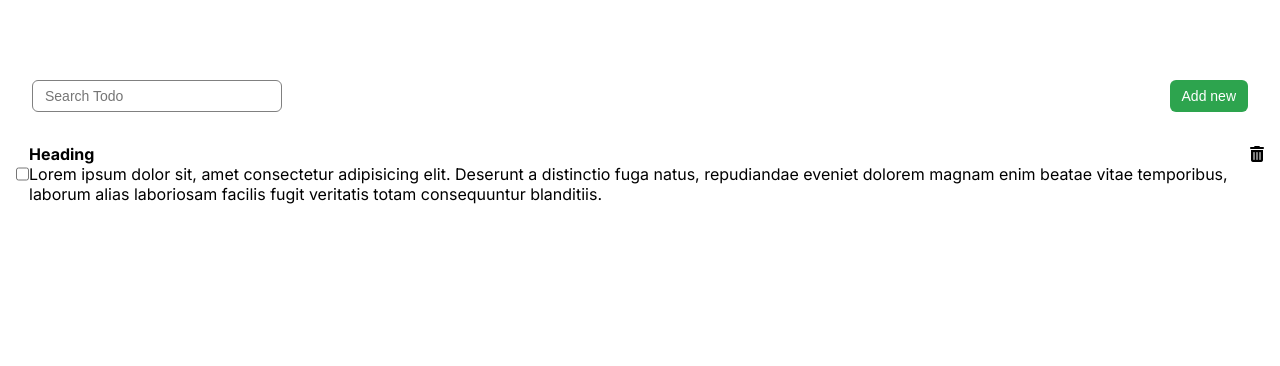
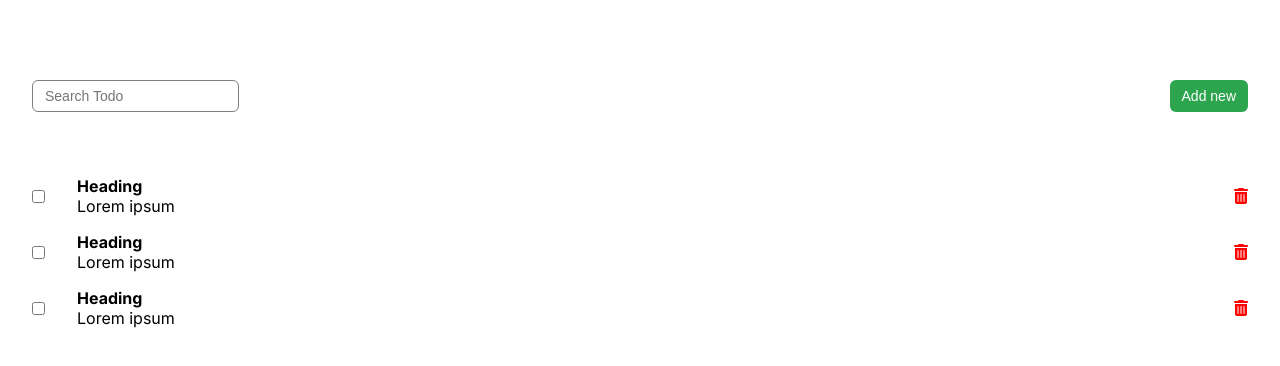
Before and after one commit to noel-jose/Todo-App-JS, a plain HTML site: page index.html in a window 1280 px wide. Drawn offline with Linux system fonts and the light colour scheme.

Commit message:
Added setTodos and getTodos functions

```diff
--- a/index.html
+++ b/index.html
@@ -21,7 +21,33 @@
                 <h4 class="todo__data__heading">
                     Heading
                 </h4>
-                <p class="todo__data__desc">Lorem ipsum dolor sit, amet consectetur adipisicing elit. Deserunt a distinctio fuga natus, repudiandae eveniet dolorem magnam enim beatae vitae temporibus, laborum alias laboriosam facilis fugit veritatis totam consequuntur blanditiis.</p>
+                <p class="todo__data__desc">Lorem ipsum <p>
+            </div>
+            <div class="todo__delete">
+                <i class="fa fa-trash" aria-hidden="true"></i>
+            </div>
+        </div>
+
+        <div class="todo">
+            <input type="checkbox" class="todo__checkbox">
+            <div class="todo__data">
+                <h4 class="todo__data__heading">
+                    Heading
+                </h4>
+                <p class="todo__data__desc">Lorem ipsum <p>
+            </div>
+            <div class="todo__delete">
+                <i class="fa fa-trash" aria-hidden="true"></i>
+            </div>
+        </div>
+
+        <div class="todo">
+            <input type="checkbox" class="todo__checkbox">
+            <div class="todo__data">
+                <h4 class="todo__data__heading">
+                    Heading
+                </h4>
+                <p class="todo__data__desc">Lorem ipsum <p>
             </div>
             <div class="todo__delete">
                 <i class="fa fa-trash" aria-hidden="true"></i>
--- /dev/null
+++ b/js/app.js
@@ -0,0 +1,10 @@
+let todos = [];
+
+const setTodos = (todo) =>{
+    todos.push(todo);
+    localStorage.setItem("todos",JSON.stringify(todos));
+}
+
+const getTodos = () =>{
+    todos = JSON.parse(localStorage.getItem("todos"));
+}
--- a/scss/_header.scss
+++ b/scss/_header.scss
@@ -13,7 +13,7 @@
         line-height: 20px;
         border: 1px solid gray;
         border-radius: 6px;
-        min-width: 250px;
+        max-width: 100%;
     }
 
     &__button{
--- a/scss/_todo.scss
+++ b/scss/_todo.scss
@@ -1,3 +1,17 @@
-.todo{
-    display: flex;
+.todo {
+  display: flex;
+  align-items: center;
+  justify-content: space-between;
+  width: 100%;
+
+  &__data {
+    width: 100%;
+    padding-inline: 2rem;
+
+
+  }
+
+  &__delete{
+    color: red;
+  }
 }
--- a/scss/_todos.scss
+++ b/scss/_todos.scss
@@ -1,5 +1,8 @@
 .todos{
+    padding-inline: 1rem;
+    padding-block: 2rem;
     display: flex;
     flex-direction: column;
     align-items: center;
+    gap: 1rem;
 }
```
Also changed, not shown: dist/css/main.css, 1 other file.
